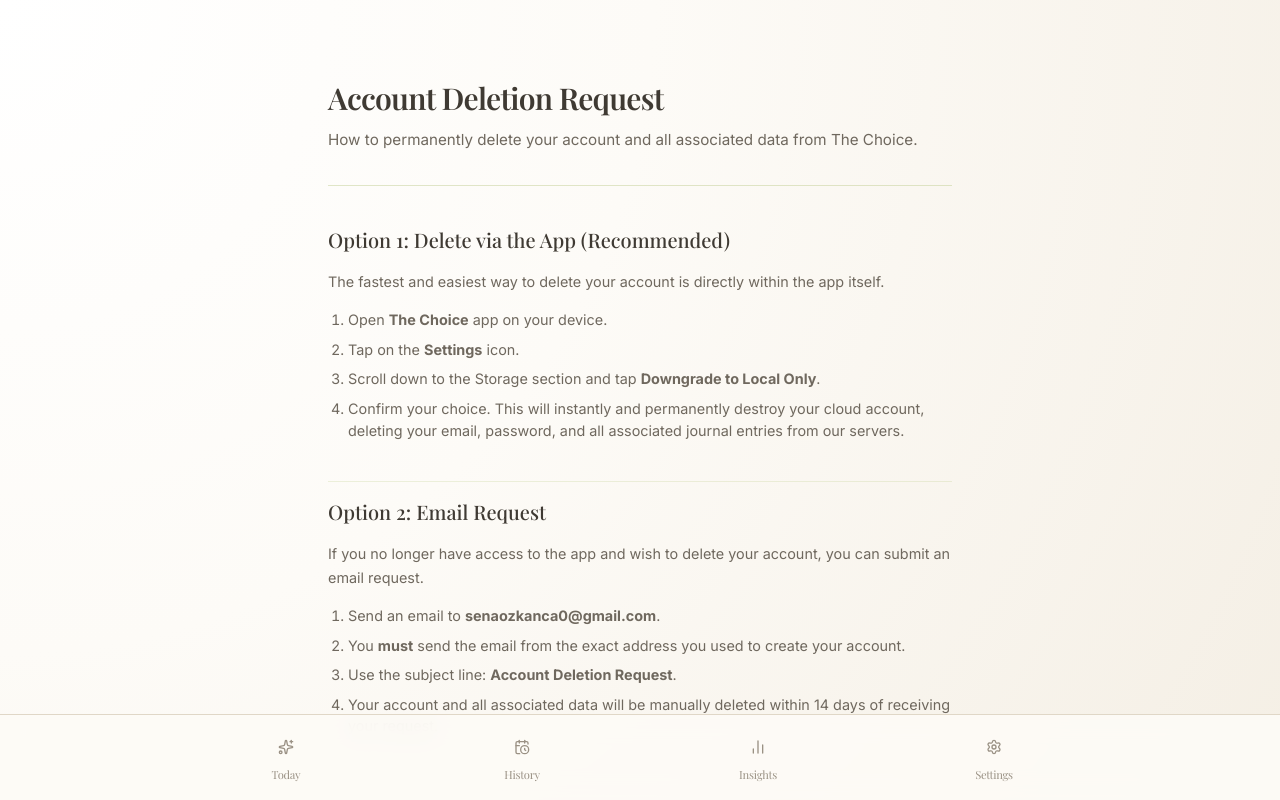
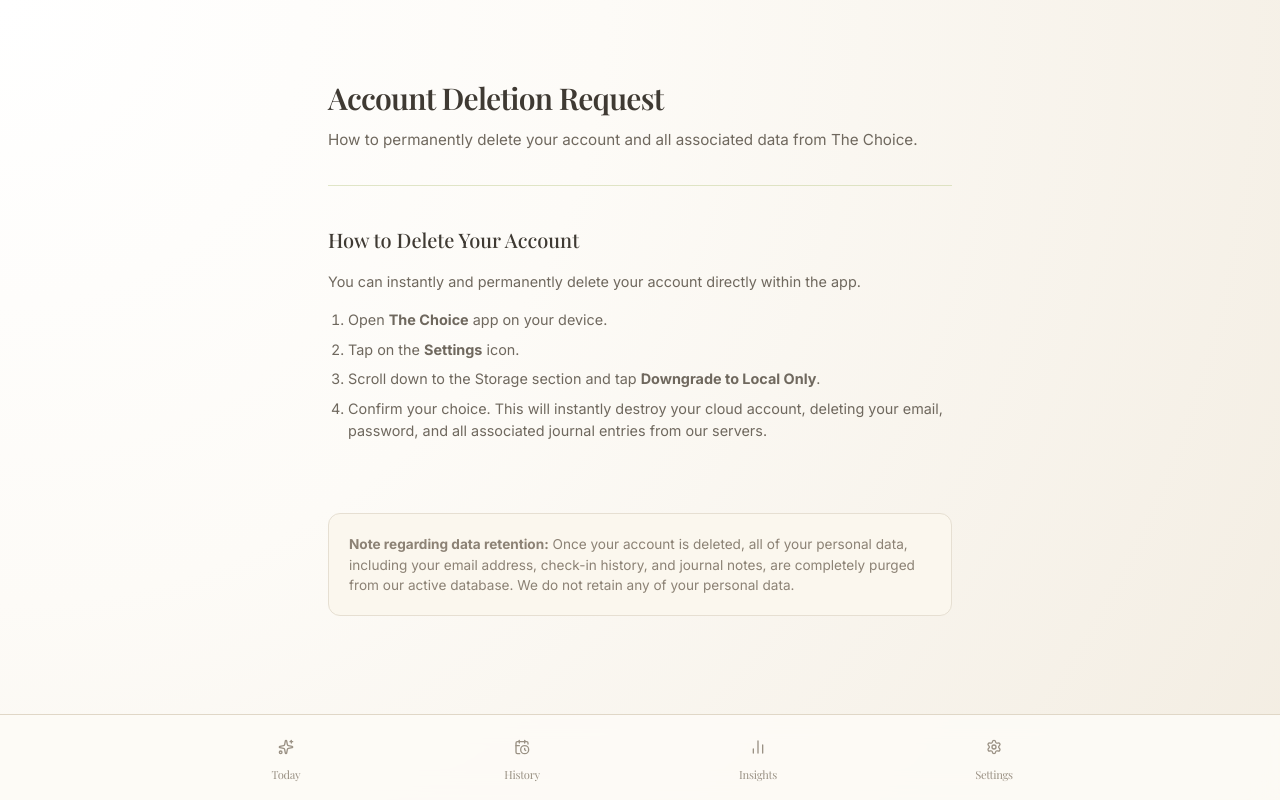
Before and after one commit to senatd/the-choice-app, a Next.js app: page /delete-account in a window 1280 px wide. Shown: the top 800 px of the page. Built offline with nearby package versions, Linux system fonts and the light colour scheme; a web font is replaced by a local one.

Commit message:
docs: remove personal email from account deletion page

```diff
--- a/src/app/delete-account/page.tsx
+++ b/src/app/delete-account/page.tsx
@@ -12,39 +12,24 @@
 
       <section className="flex flex-col gap-4 py-4">
         <h2 className="heading-serif text-xl font-medium text-[#3F3A33]">
-          Option 1: Delete via the App (Recommended)
+          How to Delete Your Account
         </h2>
         <p className="text-[0.9rem] leading-relaxed text-[#6F685E]">
-          The fastest and easiest way to delete your account is directly within the app itself.
+          You can instantly and permanently delete your account directly within the app.
         </p>
         <ol className="list-decimal pl-5 space-y-2 text-[0.9rem] text-[#6F685E]">
           <li>Open <strong>The Choice</strong> app on your device.</li>
           <li>Tap on the <strong>Settings</strong> icon.</li>
           <li>Scroll down to the Storage section and tap <strong>Downgrade to Local Only</strong>.</li>
-          <li>Confirm your choice. This will instantly and permanently destroy your cloud account, deleting your email, password, and all associated journal entries from our servers.</li>
-        </ol>
-      </section>
-
-      <section className="flex flex-col gap-4 py-4 border-t border-[color:var(--sage-soft)]/30">
-        <h2 className="heading-serif text-xl font-medium text-[#3F3A33]">
-          Option 2: Email Request
-        </h2>
-        <p className="text-[0.9rem] leading-relaxed text-[#6F685E]">
-          If you no longer have access to the app and wish to delete your account, you can submit an email request.
-        </p>
-        <ol className="list-decimal pl-5 space-y-2 text-[0.9rem] text-[#6F685E]">
-          <li>Send an email to <strong>senaozkanca0@gmail.com</strong>.</li>
-          <li>You <strong>must</strong> send the email from the exact address you used to create your account.</li>
-          <li>Use the subject line: <strong>Account Deletion Request</strong>.</li>
-          <li>Your account and all associated data will be manually deleted within 14 days of receiving your request.</li>
+          <li>Confirm your choice. This will instantly destroy your cloud account, deleting your email, password, and all associated journal entries from our servers.</li>
         </ol>
       </section>
 
       <section className="mt-8 rounded-xl bg-[#FBF7EE] p-5 text-[0.85rem] text-[#8C8275] border border-[#E6DFD2]">
         <p>
-          <strong>Note regarding data retention:</strong> Once your account is deleted using either method above,
+          <strong>Note regarding data retention:</strong> Once your account is deleted,
           all of your personal data, including your email address, check-in history, and journal notes, are completely
-          purged from our active database. We do not retain any of your personal data after deletion.
+          purged from our active database. We do not retain any of your personal data.
         </p>
       </section>
     </main>
```
